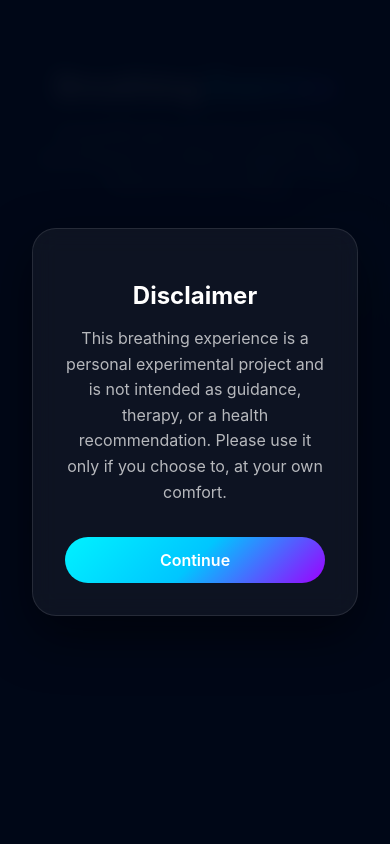
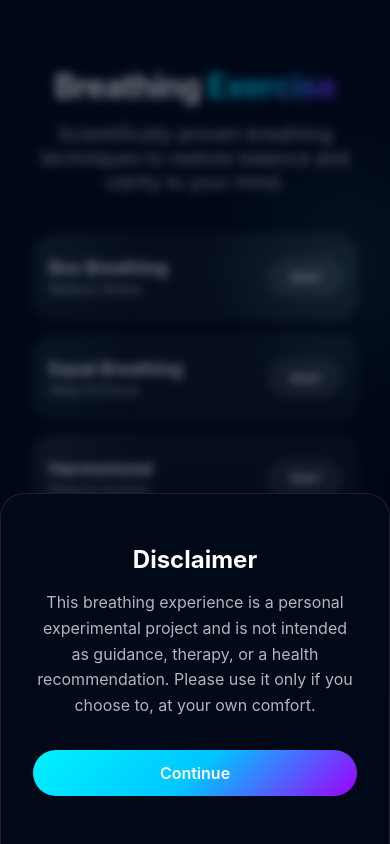
Before and after one commit to sajinphilip91/aura-flow, a React (Vite) app: page / in a window 390 px wide. Shown: the top 844 px of the page. Built offline with nearby package versions, Linux system fonts and the light colour scheme.

Commit message:
Mobile bottom drawer for disclaimer

```diff
--- a/src/App.jsx
+++ b/src/App.jsx
@@ -9,15 +9,10 @@ function App() {
   const [selectedExercise, setSelectedExercise] = useState(null);
   const [showDisclaimer, setShowDisclaimer] = useState(true);
 
-  useEffect(() => {
-    const hasSeen = localStorage.getItem('hasSeenDisclaimer');
-    if (hasSeen) {
-      setShowDisclaimer(false);
-    }
-  }, []);
+  // Removed useEffect to show disclaimer every time
 
   const handleDisclaimerContinue = () => {
-    localStorage.setItem('hasSeenDisclaimer', 'true');
+    // localStorage.setItem('hasSeenDisclaimer', 'true'); // Don't save
     setShowDisclaimer(false);
   };
 
--- a/src/components/DisclaimerModal.jsx
+++ b/src/components/DisclaimerModal.jsx
@@ -2,27 +2,8 @@ import React from 'react';
 
 const DisclaimerModal = ({ onContinue }) => {
     return (
-        <div style={{
-            position: 'fixed',
-            top: 0, left: 0, right: 0, bottom: 0,
-            background: 'rgba(1, 8, 24, 0.95)',
-            backdropFilter: 'blur(10px)',
-            zIndex: 200,
-            display: 'flex',
-            alignItems: 'center',
-            justifyContent: 'center',
-            padding: '2rem'
-        }}>
-            <div className="glass-panel" style={{
-                maxWidth: '400px',
-                width: '100%',
-                padding: '2rem',
-                textAlign: 'center',
-                borderRadius: '24px',
-                border: '1px solid var(--glass-border)',
-                background: 'var(--glass-bg)',
-                boxShadow: '0 20px 50px rgba(0,0,0,0.5)'
-            }}>
+        <div className="disclaimer-overlay">
+            <div className="glass-panel disclaimer-modal">
                 <h2 style={{
                     fontSize: '1.5rem',
                     marginBottom: '1rem',
--- a/src/index.css
+++ b/src/index.css
@@ -156,3 +156,55 @@ button {
 .animate-fade-in {
   animation: fade-in 0.6s ease-out forwards;
 }
+
+/* Disclaimer Modal */
+.disclaimer-overlay {
+  position: fixed;
+  top: 0;
+  left: 0;
+  right: 0;
+  bottom: 0;
+  background: rgba(1, 8, 24, 0.5);
+  backdrop-filter: blur(5px);
+  z-index: 200;
+  display: flex;
+  align-items: center;
+  justify-content: center;
+  padding: 2rem;
+}
+
+.disclaimer-modal {
+  max-width: 400px;
+  width: 100%;
+  padding: 2rem;
+  text-align: center;
+  border-radius: 24px;
+  border: 1px solid var(--glass-border);
+  background: #010818;
+  box-shadow: 0 20px 50px rgba(0, 0, 0, 0.5);
+}
+
+@media (max-width: 600px) {
+  .disclaimer-overlay {
+    align-items: flex-end;
+    padding: 0;
+  }
+
+  .disclaimer-modal {
+    max-width: 100%;
+    border-radius: 24px 24px 0 0;
+    border-bottom: none;
+    padding-bottom: 3rem;
+    animation: slide-up 0.3s ease-out;
+  }
+}
+
+@keyframes slide-up {
+  from {
+    transform: translateY(100%);
+  }
+
+  to {
+    transform: translateY(0);
+  }
+}
```
